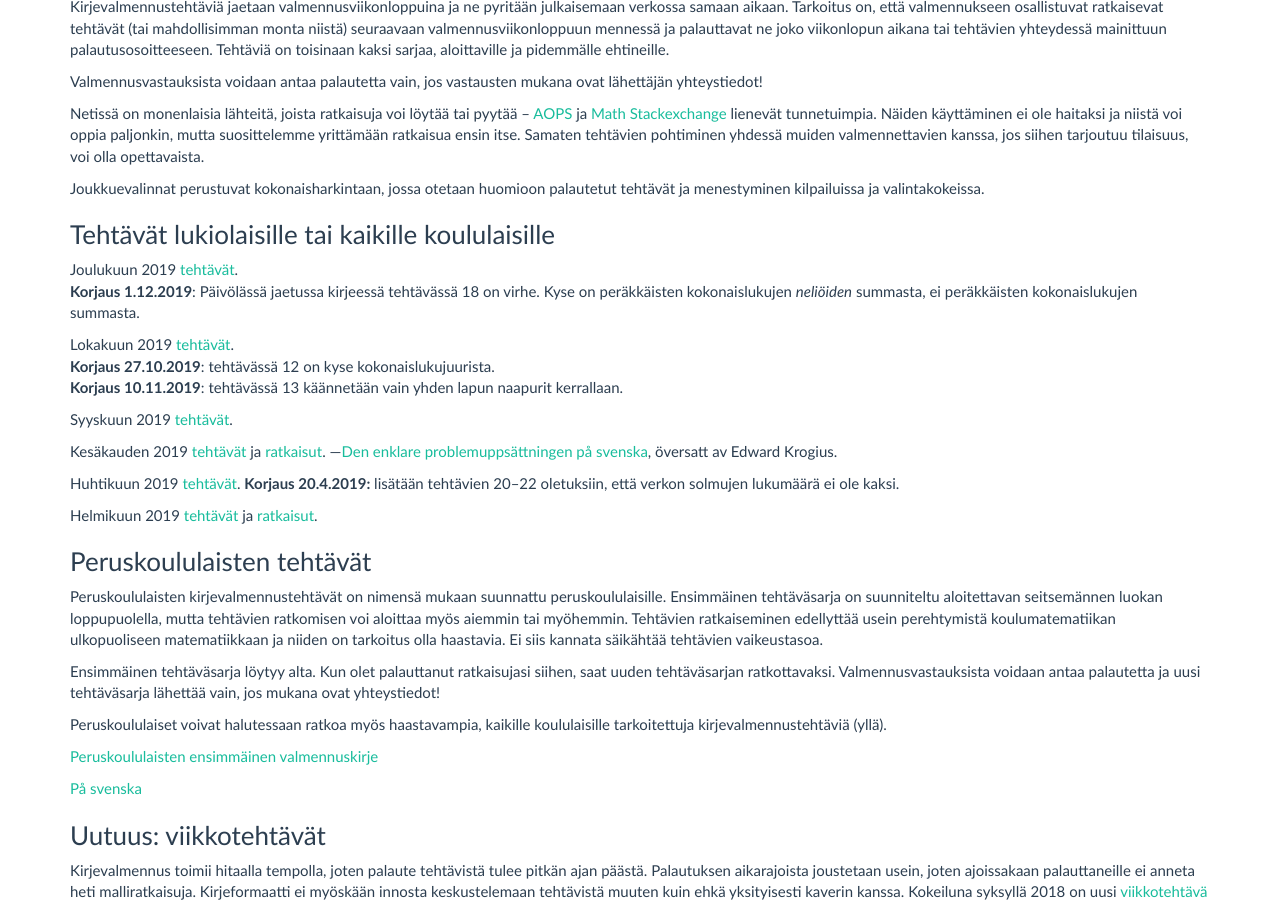
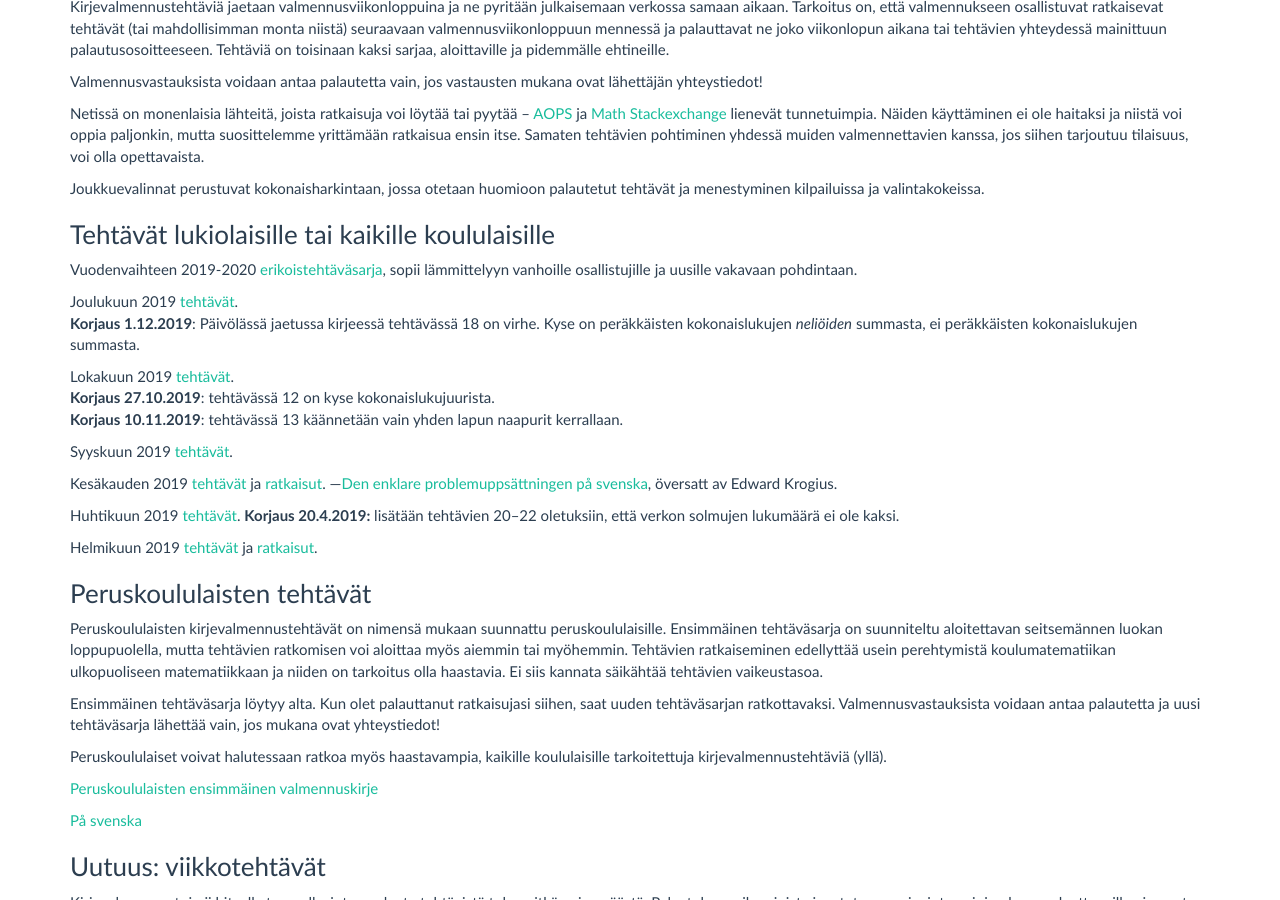
Before and after one commit to matematiikkakilpailut/matematiikkakilpailut.github.io, a Jekyll site: the page built from valmennus/index.md, in a window 1280 px wide and 900 px high, scrolled down 413 px. Built offline with Jekyll 4.4.1, drawn with Linux system fonts in a browser that asks for light colours.

Commit message:
Update index.md
erikoistehtäväsarja

```diff
--- a/valmennus/index.md
+++ b/valmennus/index.md
@@ -37,6 +37,8 @@ otetaan huomioon palautetut tehtävät ja menestyminen kilpailuissa ja
 valintakokeissa.
 
 ### Tehtävät lukiolaisille tai kaikille koululaisille
+
+Vuodenvaihteen 2019-2020 [erikoistehtäväsarja](2019/kirje2019-2020.pdf), sopii lämmittelyyn vanhoille osallistujille ja uusille vakavaan pohdintaan.
 
 Joulukuun 2019 [tehtävät](2019/kirje_2019_12.pdf).<br>
 **Korjaus 1.12.2019**: Päivölässä jaetussa kirjeessä tehtävässä 18 on virhe.
```
